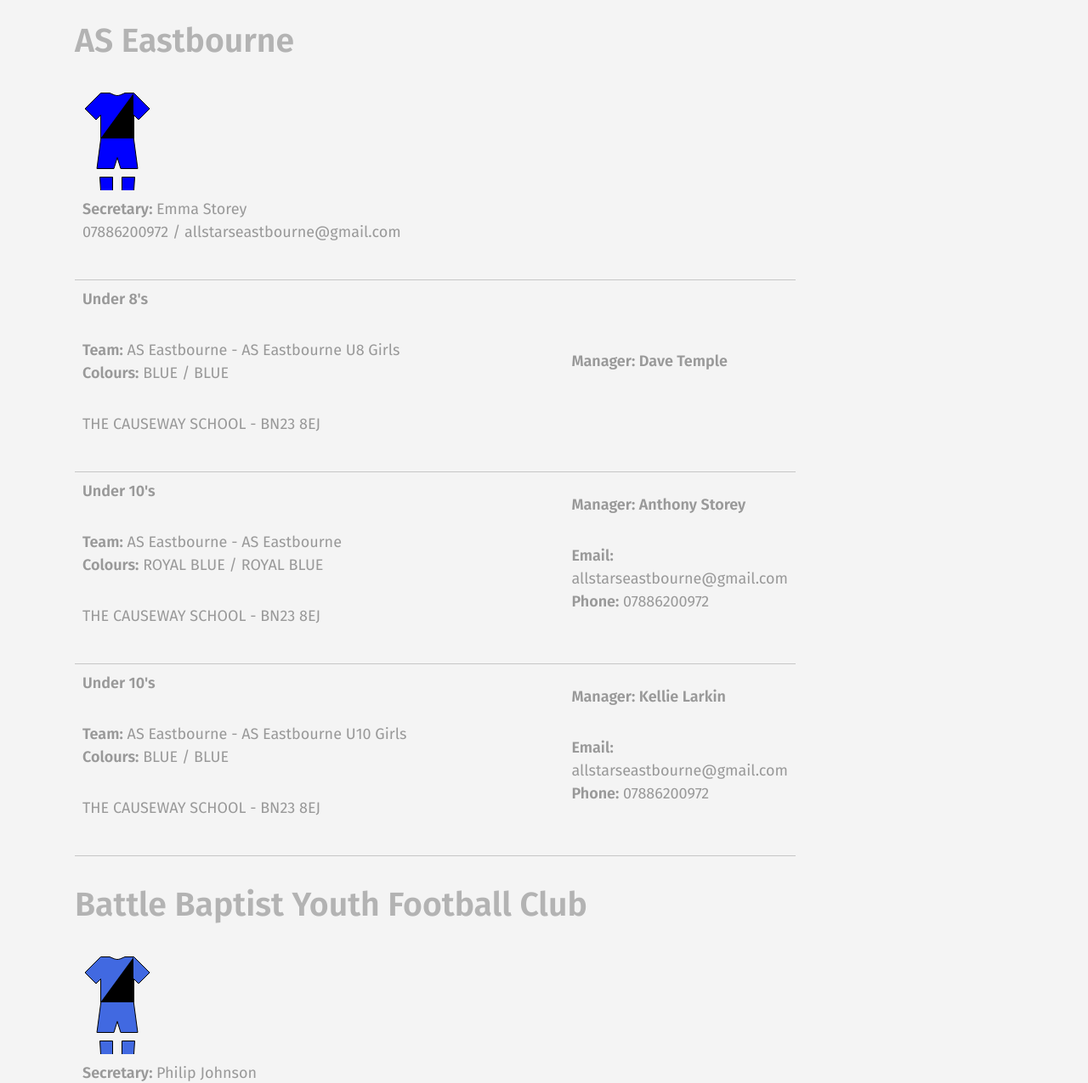
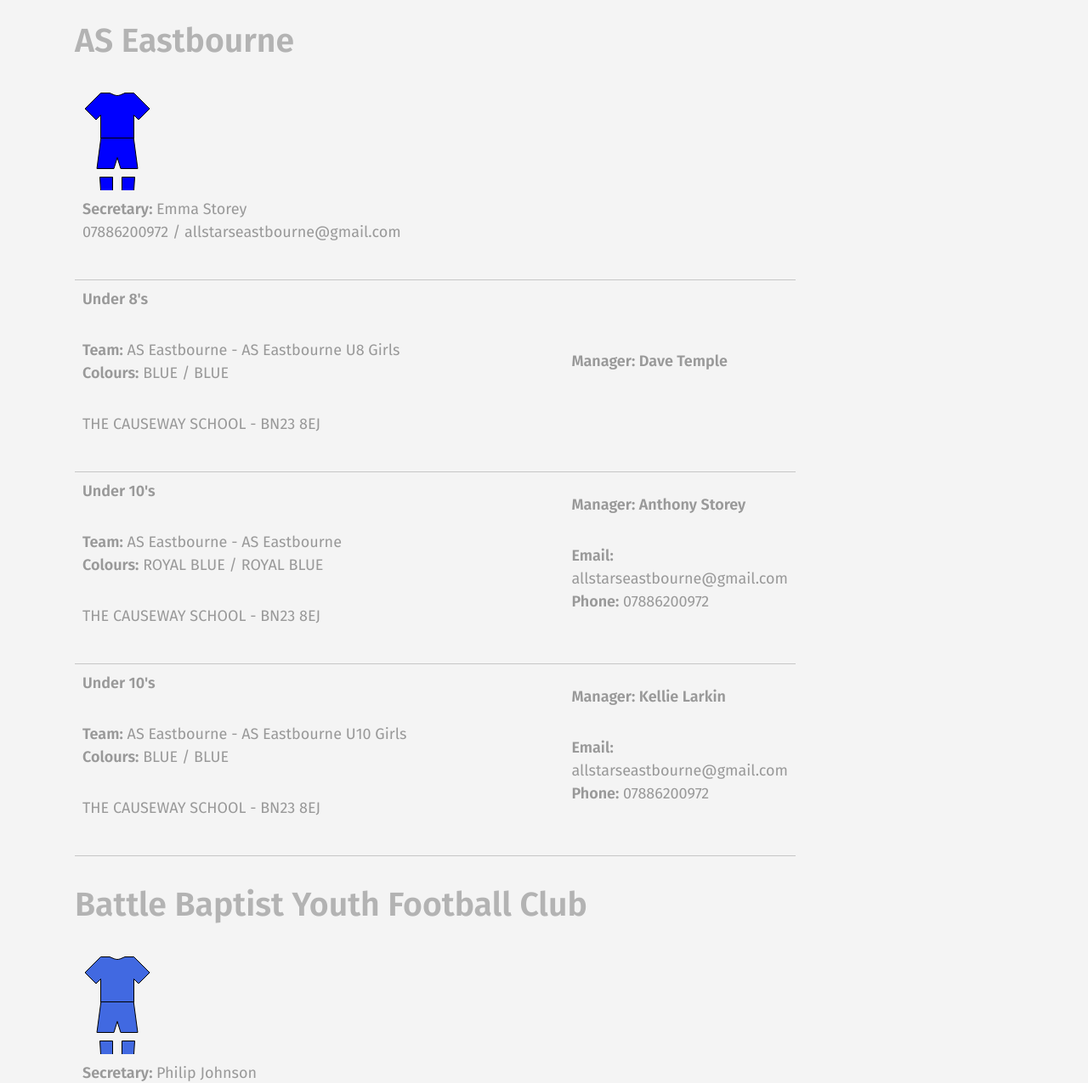
Before and after one commit to rotherleague/Rother, a Jekyll site: the page built from clubs.md, in a window 1280 px wide. Shown: the part 318-1593 px from the top of the page at 85% size. Built offline with Jekyll 4.4.1, drawn with Linux system fonts in a browser that asks for light colours; comment, search, counter and statistics services are not loaded; a style sheet for code colours, icons or effects is not loaded.

Commit message:
Update kit.html

```diff
--- a/_includes/kit.html
+++ b/_includes/kit.html
@@ -18,10 +18,19 @@
           data-file-height="59">
   </div>
 
-<div style="position:absolute;left:31px;top:0;width:38px;height:59px;background:{{ include.top }};">
+<div style="position:absolute;left:31px;top:0;width:38px;height:59px;
+            background-image: linear-gradient(90deg,
+            {{ include.top }} 25%,
+            {{ include.top2 }} 25%,
+            {{ include.top2 }} 50%,
+            {{ include.top }} 50%,
+            {{ include.top }} 75%,
+            {{ include.top2 }} 75%,
+            {{ include.top2 }} 100%);
+            background-size: 80.00px 80.00px;">
      <img alt="Kit body.svg"
           class="tint"
-          src="/example/assets/images/kit/top2.svg"
+          src="/example/assets/images/kit/top.svg"
           width="38"
           height="59"
           style="vertical-align: top"
@@ -31,7 +40,7 @@
           data-file-height="59">
 </div>
 
-<div style="position:absolute;left:69px;top:0;width:31px;height:59px;background:{{ include.top2 }};">
+<div style="position:absolute;left:69px;top:0;width:31px;height:59px;background:{{ include.top }};">
      <img alt="Kit right arm.svg"
           class="tint"
           src="/example/assets/images/kit/right-arm.svg"
```
